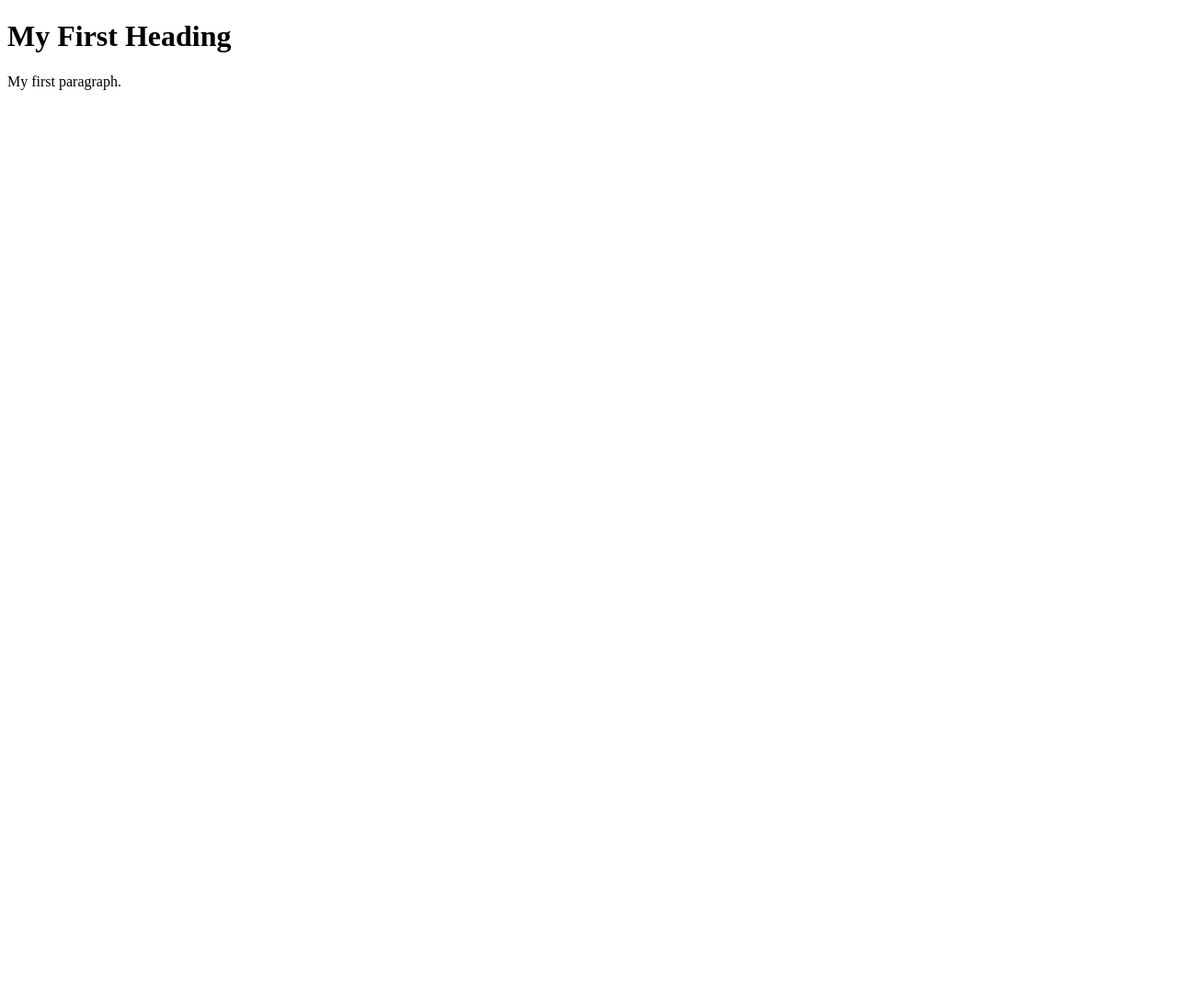
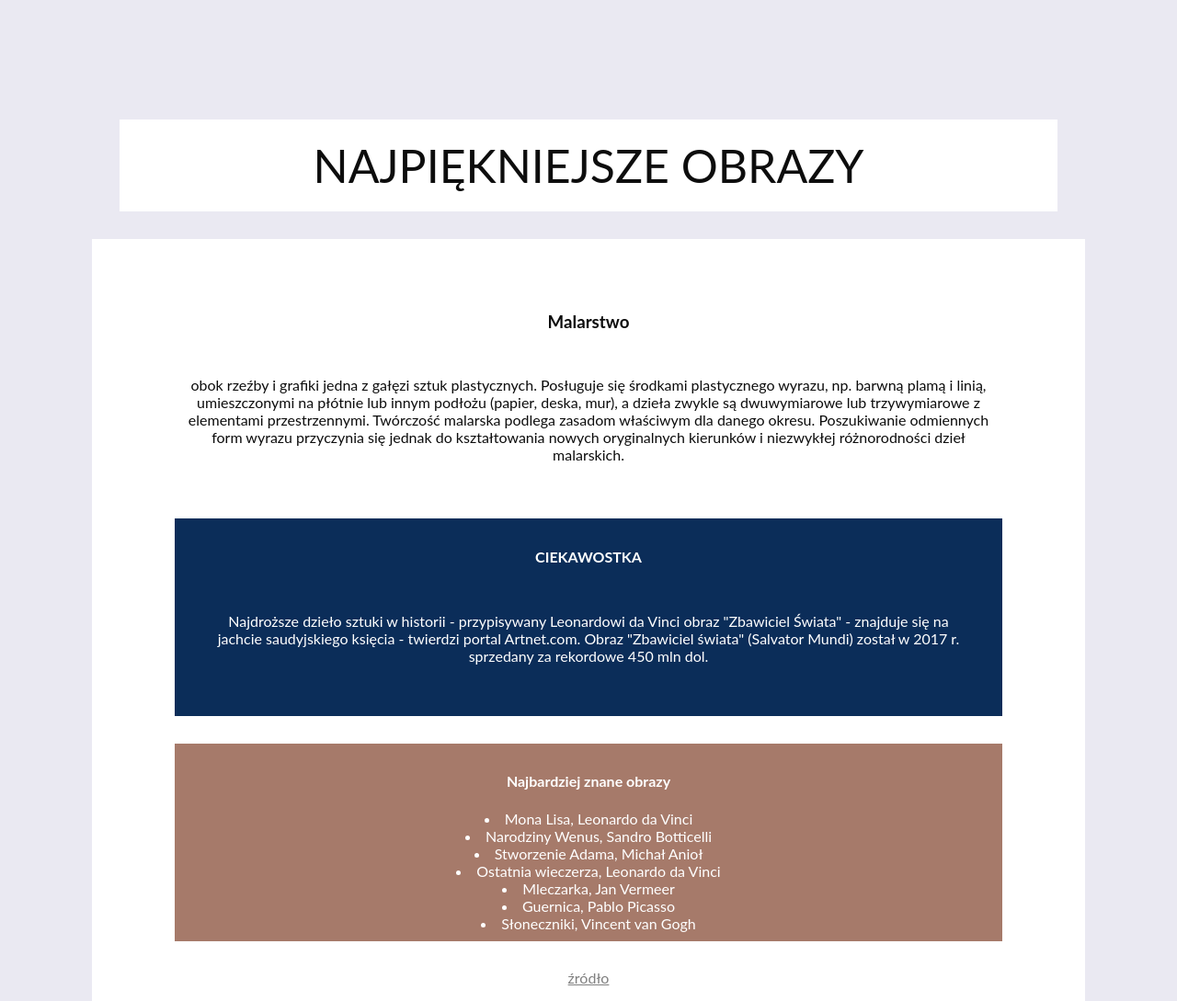
Before and after one commit to Oli-wia/ttt, a plain HTML site: page index.html in a window 1280 px wide. Shown: the top 1089 px of the page at 92% size. Before the commit the page ends 800 px from the top, so only its background shows below. Drawn offline with Linux system fonts and the light colour scheme; grey boxes are pictures that could not be loaded.

Commit message:
First page

```diff
--- a/index.html
+++ b/index.html
@@ -1,12 +1,101 @@
-<!DOCTYPE html>
-<html>
-<head>
-<title>Page Title</title>
-</head>
-<body>
+<!doctype html>
+<html lang="en">
+  <head>
+    <meta charset="UTF-8">
+    <title>Najpiekniejsze obrazy</title>
+	<style>
 
-<h1>My First Heading</h1>
-<p>My first paragraph.</p>
+		header {
+				padding: 20px;
+				margin: 30px;
+				background-color: white;
+				color: #0D0D0D;
+				text-align: center;
+				text-transform: uppercase;
+				font-size: 50px;
+				}
+	    body {
+				padding: 50px;
+				margin: 50px;
+				background-color: #EAE9F2;
+				text-align: center;
+				font-family: Lato, Arial, sans-serif;
+				}
 
-</body>
+		.opisy {
+
+				padding: 60px;
+				background-color: white;
+				color: #0D0D0D;
+
+				}
+		.ciekawostki {
+				margin: 30px;
+				padding: 10px;
+				background-color: #0B2D59;
+				color: white;
+				}
+		.lista {
+				margin: 30px;
+				padding: 10px;
+				background-color:#A67A6A;
+				color: white;
+				}
+		.ankieta {
+				background-color: #A67A6A;
+				color: #0D0D0D;
+				}
+		a {
+				color: grey;
+				}
+		a:hover {
+				color: black;
+				}
+		p {
+				padding: 30px;
+				}
+
+
+	</style>
+  </head>
+  <body>
+	<header>Najpiękniejsze obrazy</header>
+
+		<div class="opisy">
+		<h3>Malarstwo</h3>
+		<p> obok rzeźby i grafiki jedna z gałęzi sztuk plastycznych. Posługuje się środkami plastycznego wyrazu, np. barwną plamą i linią, umieszczonymi na płótnie lub innym podłożu (papier, deska, mur), a dzieła zwykle są dwuwymiarowe lub trzywymiarowe z elementami przestrzennymi. Twórczość malarska podlega zasadom właściwym dla danego okresu. Poszukiwanie odmiennych form wyrazu przyczynia się jednak do kształtowania nowych oryginalnych kierunków i niezwykłej różnorodności dzieł malarskich.</p>
+			<div class="ciekawostki">
+				<h4>CIEKAWOSTKA</h4>
+				<p>Najdroższe dzieło sztuki w historii - przypisywany Leonardowi da Vinci obraz "Zbawiciel Świata" - znajduje się na jachcie saudyjskiego księcia - twierdzi portal Artnet.com. Obraz "Zbawiciel świata" (Salvator Mundi) został w 2017 r. sprzedany za rekordowe 450 mln dol.</p>
+			</div>
+			<div class="lista"
+				<ol> <h4>Najbardziej znane obrazy </h4>
+				<li> Mona Lisa, Leonardo da Vinci </li>
+				<li> Narodziny Wenus, Sandro Botticelli</li>
+				<li>Stworzenie Adama, Michał Anioł</li>
+				<li>Ostatnia wieczerza, Leonardo da Vinci</li>
+				<li>Mleczarka, Jan Vermeer</li>
+				<li>Guernica, Pablo Picasso</li>
+				<li>Słoneczniki, Vincent van Gogh</li></ol>
+			</div>
+			<a href="http://fineartexpress.pl/malarstwo/33-slynne-obrazy/116-10-najslynniejszych-obrazow-swiata"> źródło</a>
+		<br></br>
+		<img src= "https://upload.wikimedia.org/wikipedia/commons/thumb/e/ec/Mona_Lisa%2C_by_Leonardo_da_Vinci%2C_from_C2RMF_retouched.jpg/800px-Mona_Lisa%2C_by_Leonardo_da_Vinci%2C_from_C2RMF_retouched.jpg" alt="Mona Lisa" width="322" height="480">
+		<img src= "https://upload.wikimedia.org/wikipedia/commons/thumb/0/0b/Sandro_Botticelli_-_La_nascita_di_Venere_-_Google_Art_Project_-_edited.jpg/1920px-Sandro_Botticelli_-_La_nascita_di_Venere_-_Google_Art_Project_-_edited.jpg" alt="Mona Lisa" width="640" height="420">
+	</div>
+	 </div>
+
+	<div class="ankieta">
+		<p>Który obraz bardziej Ci się podoba?<p>
+		<form>
+			<label><input type="radio" name="obraz" value="Mona Lisa" > Mona Lisa</label>
+			<label><input type="radio" name="obraz" value="Mona Lisa" > Narodziny Wenus</label>
+			<button type="submit">Wyślij</button>
+		</form>
+	</div>
+
+
+
+
+  </body>
 </html>
```
